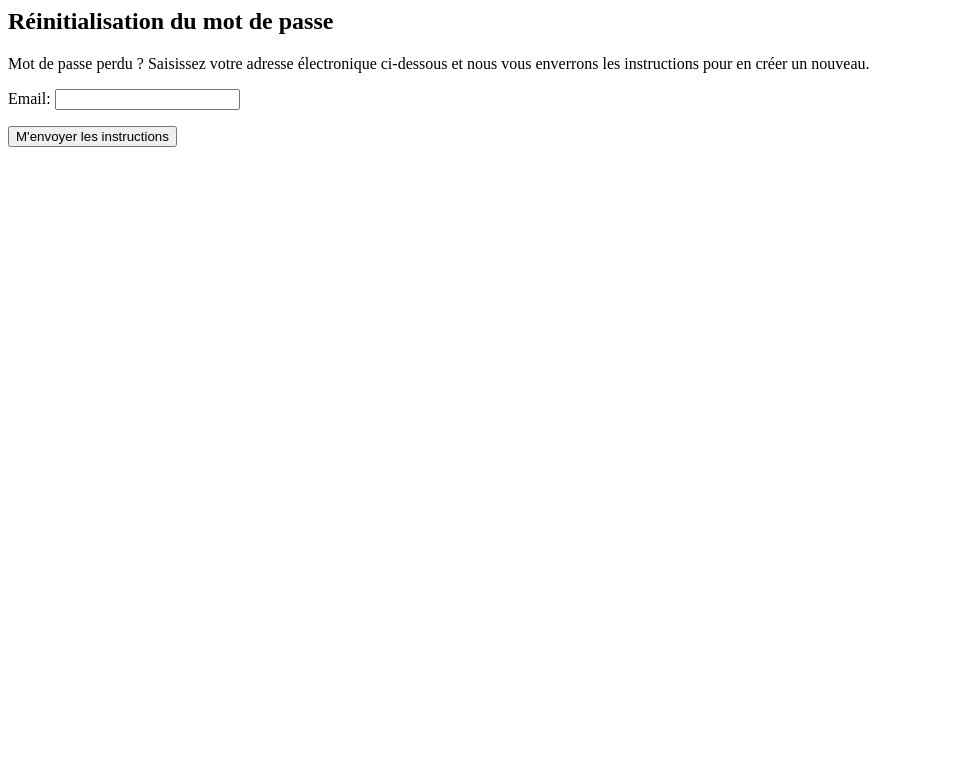
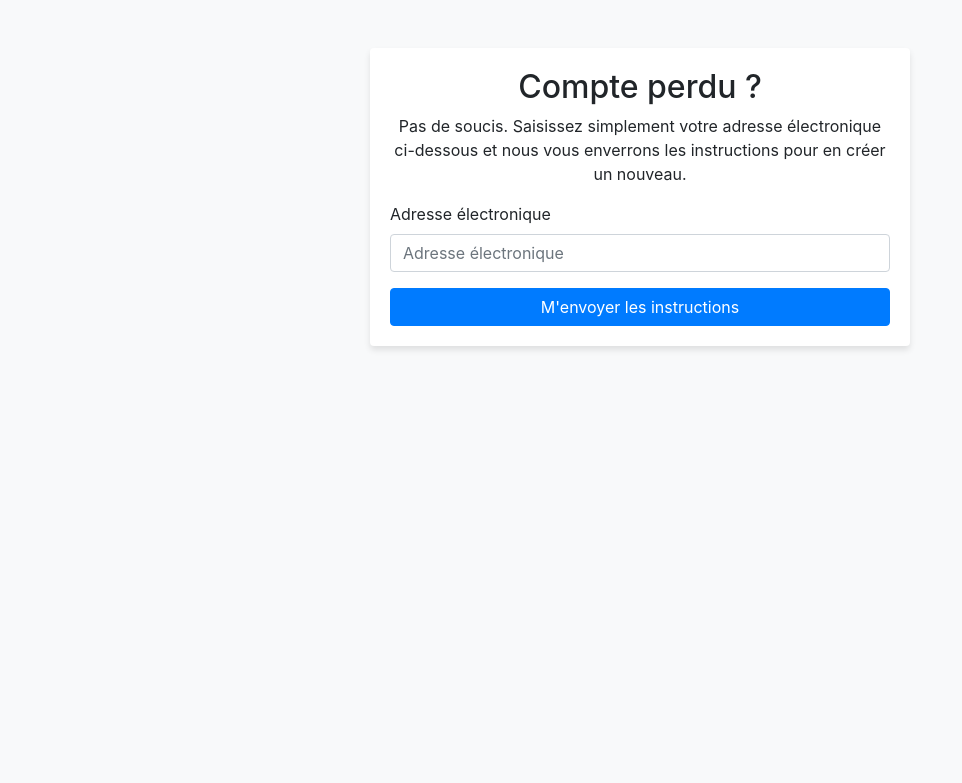
Before and after one commit to Billyma21/reservations-master, a Django app: page /accounts/password-reset/ in a window 1280 px wide. Shown: the top 783 px of the page, without its empty margins (0-962 px from the left). Run offline with Django 3.2, Linux system fonts and the light colour scheme; some libraries are stand-ins or nearby versions.

Commit message:
test +template auth + ajustement -> recup mt_pas

```diff
--- a/accounts/templates/accounts/password_reset.html
+++ b/accounts/templates/accounts/password_reset.html
@@ -1,7 +1,37 @@
-<!-- Template HTML pour la réinitialisation de mot de passe -->
-{% block content %}
-<h2>Réinitialisation du mot de passe</h2>
-<p>Mot de passe perdu ? Saisissez votre adresse électronique ci-dessous et nous vous enverrons les instructions pour en créer un nouveau.</p>
+<!DOCTYPE html>
+<html lang="en">
+<head>
+    <meta charset="UTF-8">
+    <meta name="viewport" content="width=device-width, initial-scale=1.0">
+    <title>Réinitialisation de mot de passe</title>
+    <!-- Bootstrap CSS -->
+    <link rel="stylesheet" href="https://stackpath.bootstrapcdn.com/bootstrap/4.5.2/css/bootstrap.min.css">
+    <style>
+        body {
+            background-color: #f8f9fa; /* Couleur de fond */
+        }
+        .card {
+            border: none; /* Supprime la bordure par défaut de la carte */
+            box-shadow: 0 4px 6px rgba(0, 0, 0, 0.1); /* Ombre légère */
+        }
+        .btn-primary {
+            background-color: #007bff; /* Couleur de fond du bouton */
+            border-color: #007bff; /* Couleur de la bordure du bouton */
+        }
+        .btn-primary:hover {
+            background-color: #0069d9; /* Couleur de fond du bouton au survol */
+            border-color: #0062cc; /* Couleur de la bordure du bouton au survol */
+        }
+    </style>
+</head>
+<body>
+    <div class="container">
+        <div class="row justify-content-center">
+            <div class="col-md-6 mt-5">
+                <div class="card">
+                    <div class="card-body">
+                        <h2 class="text-center">Compte perdu ?</h2>
+                        <p class="text-center">Pas de soucis. Saisissez simplement votre adresse électronique ci-dessous et nous vous enverrons les instructions pour en créer un nouveau.</p>
                         <form method="post">
                             {% csrf_token %}
                             {% if form.email.errors %}
@@ -9,7 +39,19 @@
                                     <p class="alert alert-danger">{{ error }}</p>
                                 {% endfor %}
                             {% endif %}
-    <p>{{ form.email.label_tag }} {{ form.email }}</p>
-    <button type="submit">M'envoyer les instructions</button>
+                            <div class="form-group">
+                                <label for="id_email">Adresse électronique</label>
+                                <input type="email" class="form-control" id="id_email" name="email" placeholder="Adresse électronique">
+                            </div>
+                            <button type="submit" class="btn btn-primary btn-block">M'envoyer les instructions</button>
                         </form>
-{% endblock %}
+                    </div>
+                </div>
+            </div>
+        </div>
+    </div>
+
+    <!-- Bootstrap JS -->
+    <script src="https://stackpath.bootstrapcdn.com/bootstrap/4.5.2/js/bootstrap.min.js"></script>
+</body>
+</html>
--- a/catalogue/templates/layouts/base.html
+++ b/catalogue/templates/layouts/base.html
@@ -8,9 +8,9 @@
     <!-- Font Awesome -->
     <script src="https://kit.fontawesome.com/10b9094114.js"></script>
     <style>
-        /* Ajout de styles CSS personnalisés */
+
         body {
-            padding-bottom: 100px; /* Espace en bas pour le footer */
+            padding-bottom: 100px;
         }
         footer {
             position: fixed;
@@ -23,7 +23,7 @@
         }
         @media (max-width: 768px) {
             body {
-                padding-bottom: 200px; /* Espace en bas pour le footer sur les petits écrans */
+                padding-bottom: 200px;
             }
         }
     </style>
```
Also changed, not shown: accounts/templates/accounts/password_reset_complete.html (+36 -2 lines), accounts/templates/accounts/password_reset_confirm.html (+22 -7 lines), accounts/templates/accounts/password_reset_done.html (+19 -4 lines), db.sqlite3, requirements.txt (added). Lines whose indentation alone changed are shown as unchanged.
